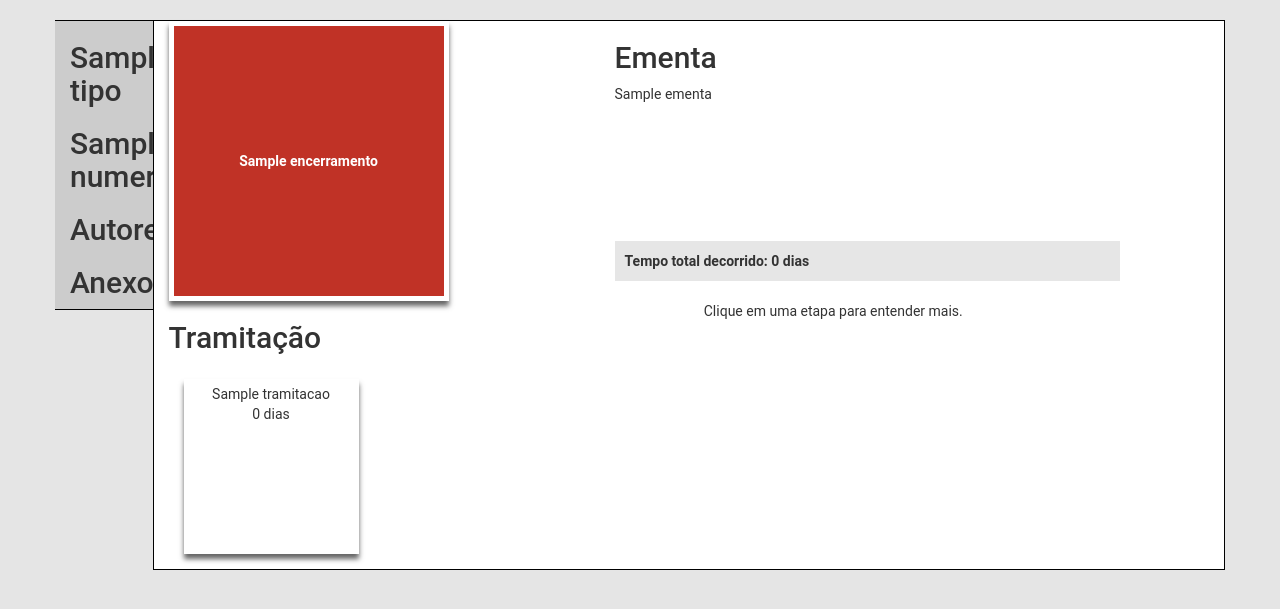
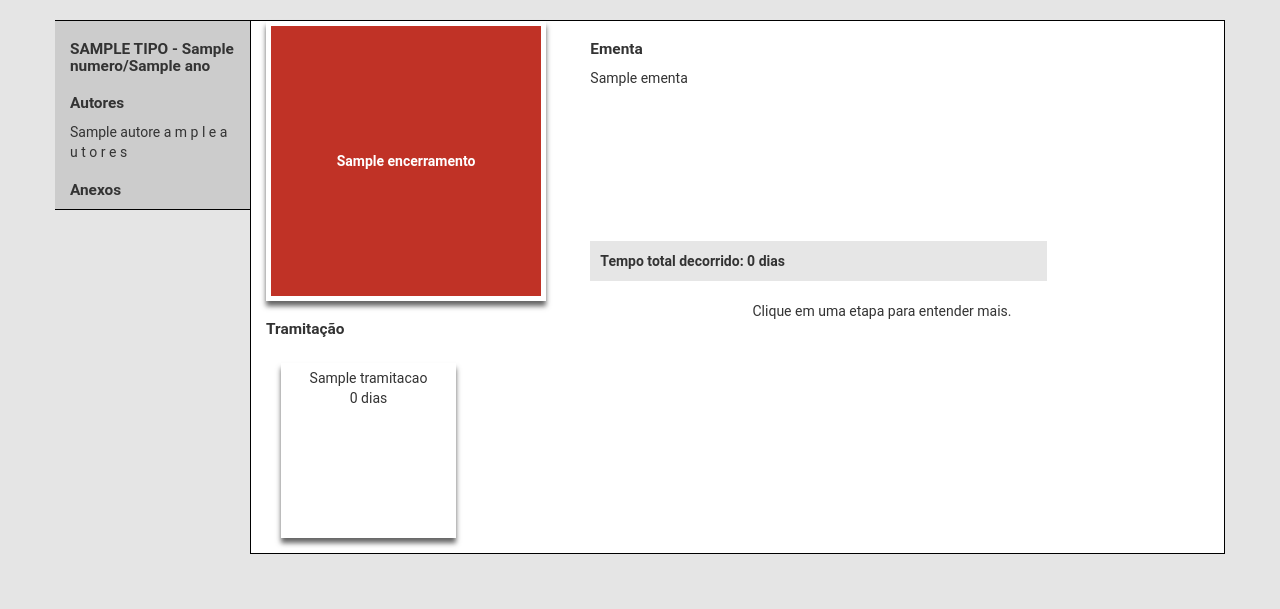
Before and after one commit to monitorlegislativo/hackday, a Flask app: page /legis/1/1/1 in a window 1280 px wide. Shown: the part 52-661 px from the top of the page. Run offline with Flask 2, Linux system fonts and the light colour scheme; a database or web service that is not in the repository returns one stand-in record (values such as "Sample title"); some libraries are stand-ins or nearby versions.

Commit message:
ano e autores na view

```diff
--- a/server/static/css/main.css
+++ b/server/static/css/main.css
@@ -5,6 +5,11 @@ body {
 
 a:hover {
 	text-decoration: none;
+}
+
+h2 {
+	font-size: 1.1em;
+	font-weight: bold;
 }
 
 /* Frontpage - front.html */
--- a/server/templates/legis.html
+++ b/server/templates/legis.html
@@ -31,22 +31,25 @@
 
     <div class="container">
       	<div class="row">
-      		<div class="col-md-1 sidebar-left">
+      		<div class="col-md-2 sidebar-left">
       			<div class="info">
-      			<h2>{{p.tipo}}</h2>
-      			<h2>{{p.numero}}</h2>
+      			<h2>{{p.tipo|upper}} - {{p.numero}}/{{p.ano}}</h2>
       			</div>
 
       			<div class="autores">
       			<h2>Autores</h2>
+      			<span class="principal">{{p.autores|first}}</span>
+      			{% for autor in p.autores[1:] %}
+      			<span>{{autor}}</span>
+      			{% endfor %}
       			</div>
       			<div class="anexos">
       			<h2>Anexos</h2>
       			</div>
       		</div>
-      		<div class="col-md-11 main">
+      		<div class="col-md-10 main">
       			<div class="row">
-      				<div class="col-md-5">
+      				<div class="col-md-4">
       				{% set last = p.tramitacoes|reverse|first %}
       				{% set first = p.tramitacoes|first %}
 						<div class="status card">
@@ -87,7 +90,7 @@
 							{% endfor %}
 						</div>
 					</div>
-					<div class="col-md-5">
+					<div class="col-md-4">
 						<div class="explica">
 						Clique em uma etapa para entender mais.
 						</div>
```
